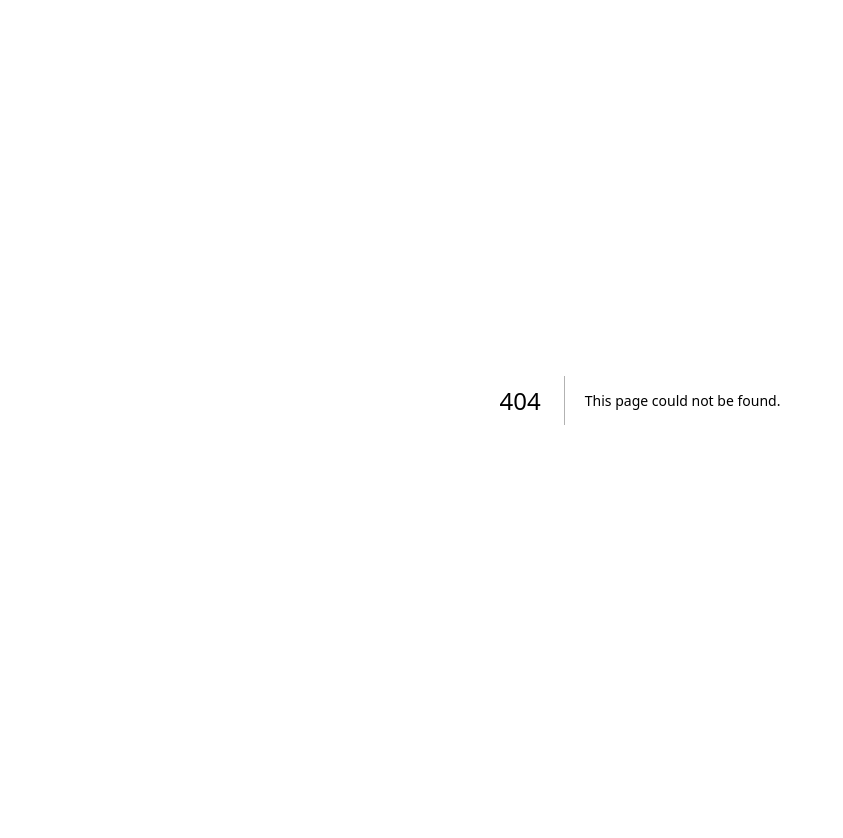
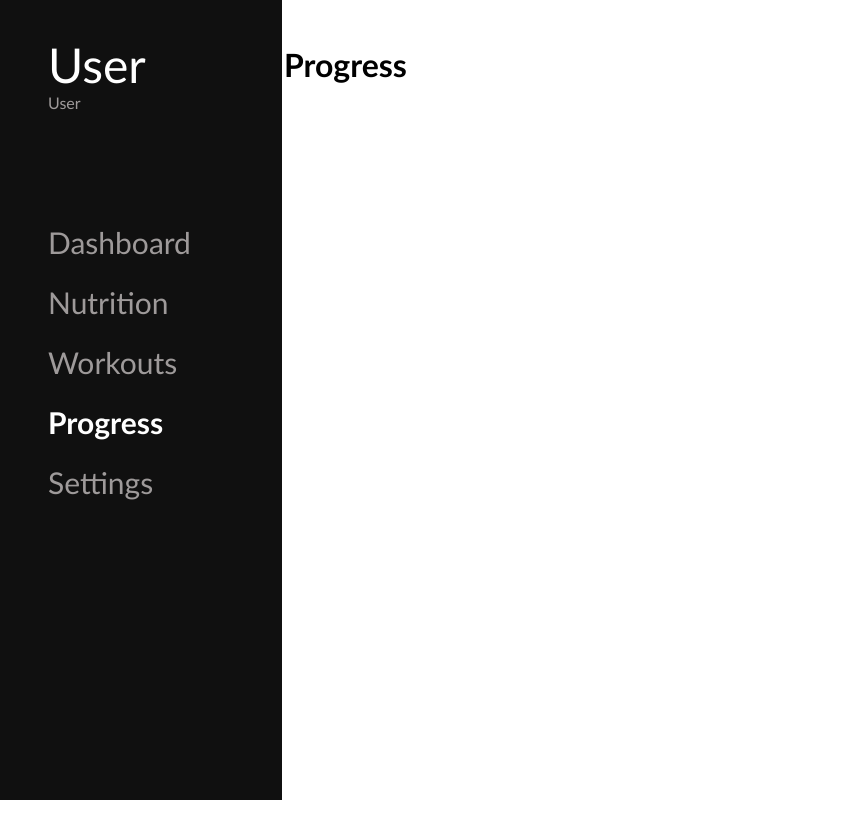
Before and after one commit to Ronit-06/fitly, a Next.js app: page /dashboard/progress in a window 1280 px wide. Before the commit this address had no page. Shown: the top 838 px of the page, without its empty margins (0-843 px from the left). Before the commit the page ends 800 px from the top, so only its background shows below. Built offline with nearby package versions, Linux system fonts and the light colour scheme; no server answers.

Commit message:
sidebar implemented with styling

```diff
--- a/app/dashboard/food-logger/page.tsx
+++ b/app/dashboard/food-logger/page.tsx
@@ -0,0 +1,5 @@
+export default function FoodLogger() {
+    return (
+        <h1>Food Logger</h1>
+    )
+}
--- a/app/dashboard/layout.tsx
+++ b/app/dashboard/layout.tsx
@@ -1,19 +1,37 @@
+"use client"
+
 import Link from "next/link";
 import { ReactNode } from "react";
 import '../styles/globals.css';
+import { useSession } from "next-auth/react";
+import { usePathname } from "next/navigation";
+import { signOut } from "next-auth/react";
+
 
 export default function DashboardLayout({ children }: { children: ReactNode }) {
+    const { data: session } = useSession();
+    const pathname = usePathname();
+
     return (
         <div className="dashboard-container">
             {/* Sidebar */}
             <aside className="sidebar">
-                <nav>
-                    <ul className="nav-list">
-                        <li><Link href="/dashboard" className="nav-link">Dashboard</Link></li>
-                        <li><Link href="/dashboard/food-looger" className="nav-link">Food Logger</Link></li>
-                        <li><Link href="/dashboard/workout-logs" className="nav-link">Workout Logs</Link></li>
-                    </ul>
-                </nav>
+                <div className="sidebar-content">
+                    <div>
+                        <p className="sidebar-text"><Link href="/dashboard" className="name">{session?.user?.name || "User"}</Link></p>
+                        <p className="sidebar-text"><Link href="/dashboard" className="name-email">{session?.user?.email || "User"}</Link></p>
+                    </div>
+
+                    <nav>
+                        <ul className="nav-list">
+                            <li><Link href="/dashboard" className={`nav-link ${pathname === "/dashboard" ? "active" : ""}`}>Dashboard</Link></li>
+                            <li><Link href="/dashboard/food-logger" className={`nav-link ${pathname === "/dashboard/food-logger" ? "active" : ""}`}>Nutrition</Link></li>
+                            <li><Link href="/dashboard/workout-logs" className={`nav-link ${pathname === "/dashboard/workout-logs" ? "active" : ""}`}>Workouts</Link></li>
+                            <li><Link href="/dashboard/progress" className={`nav-link ${pathname === "/dashboard/progress" ? "active" : ""}`}>Progress</Link></li>
+                            <li><Link href="/dashboard/settings" className={`nav-link ${pathname === "/dashboard/settings" ? "active" : ""}`}>Settings</Link></li>
+                        </ul>
+                    </nav>
+                </div>
             </aside>
 
             {/* Page Content */}
--- a/app/dashboard/page.tsx
+++ b/app/dashboard/page.tsx
@@ -3,7 +3,6 @@
 import { useSession, signOut } from "next-auth/react"
 import { useEffect } from "react"
 import { useRouter } from "next/navigation"
-
 
 export default function Dashboardpage() {
     const { data: session, status } = useSession();
@@ -24,8 +23,5 @@ export default function Dashboardpage() {
             <h1>Welcome, {session?.user?.name || session?.user?.email}!</h1>
             <button onClick={()=> signOut({callbackUrl: "/login"})} className="logout-btn">Logout</button>
         </main>
-
-
-
     )
 }
--- /dev/null
+++ b/app/dashboard/progress/page.tsx
@@ -0,0 +1,5 @@
+export default function Progress() {
+    return (
+        <h1>Progress</h1>
+    )
+}
--- /dev/null
+++ b/app/dashboard/settings/page.tsx
@@ -0,0 +1,5 @@
+export default function Settings() {
+    return (
+        <h1>Settings</h1>
+    )
+}
--- a/app/dashboard/workout-logs/page.tsx
+++ b/app/dashboard/workout-logs/page.tsx
@@ -0,0 +1,5 @@
+export default function WorkoutLogs() {
+    return (
+        <h1>Workout logs</h1>
+    )
+}
--- a/app/styles/globals.css
+++ b/app/styles/globals.css
@@ -3,32 +3,72 @@
 .dashboard-container {
   display: flex;
   min-height: 1000px;
+  font-family: "Trebuchet MS", "Lucida Sans Unicode", "Lucida Grande",
+    "Lucida Sans", Arial, sans-serif;
 }
 
 .sidebar {
+  display: flex;
   width: 250px;
   background-color: #101010;
   padding: 1rem;
+  position: fixed;
+  top: 0;
+  bottom: 0;
+  left: 0;
+}
+
+.sidebar-content {
+  display: flex;
+  flex-direction: column;
+  height: 100%;
 }
 
 .nav-list {
   list-style: none;
-  padding: 0;
+  padding: 20px;
   margin: 0;
+  padding-top: 100px;
 }
 
 .nav-link {
-  color: #ececec;
+  font-size: 30px;
+  color: #9e9a9a;
   text-decoration: none;
   display: block;
-  padding: 0.5rem 0;
+  padding: 0.75rem;
 }
 
 .nav-link:hover {
   color: #ffffff;
 }
 
+.nav-link.active {
+  color: #ffffff;
+  font-weight: bold;
+}
+
 .main-content {
   flex: 1;
   padding: 1rem;
+  margin-left: 260px;
 }
+
+.sidebar-text {
+  padding: 0;
+  margin: 0;
+}
+
+.name {
+  color: #ffffff;
+  text-decoration: none;
+  display: block;
+  font-size: 48px;
+  padding: 20px 20px 0px 32px;
+}
+
+.name-email {
+  color: #9e9a9a;
+  text-decoration: none;
+  padding: 20px 20px 0px 32px;
+}
```
